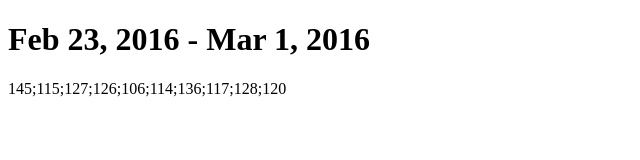
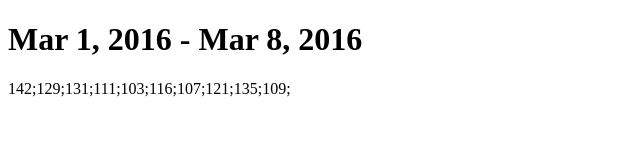
Before and after one commit to Romsdal/Romsdal.github.io, a plain HTML site: page index.html in a window 1280 px wide. Shown: the whole page, without its empty margins (0-640 px from the left). Drawn offline with Linux system fonts and the light colour scheme.

Commit message:
Update index.html

```diff
--- a/index.html
+++ b/index.html
@@ -1,7 +1,7 @@
 <!DOCTYPE html>
 <html>
 <body>
-    <h1>Feb 23, 2016 - Mar 1, 2016</h1>
-    <p>145;115;127;126;106;114;136;117;128;120</p>
+    <h1>Mar 1, 2016 - Mar 8, 2016</h1>
+    <p> 142;129;131;111;103;116;107;121;135;109;</p>
 </body>
 </html>
```
